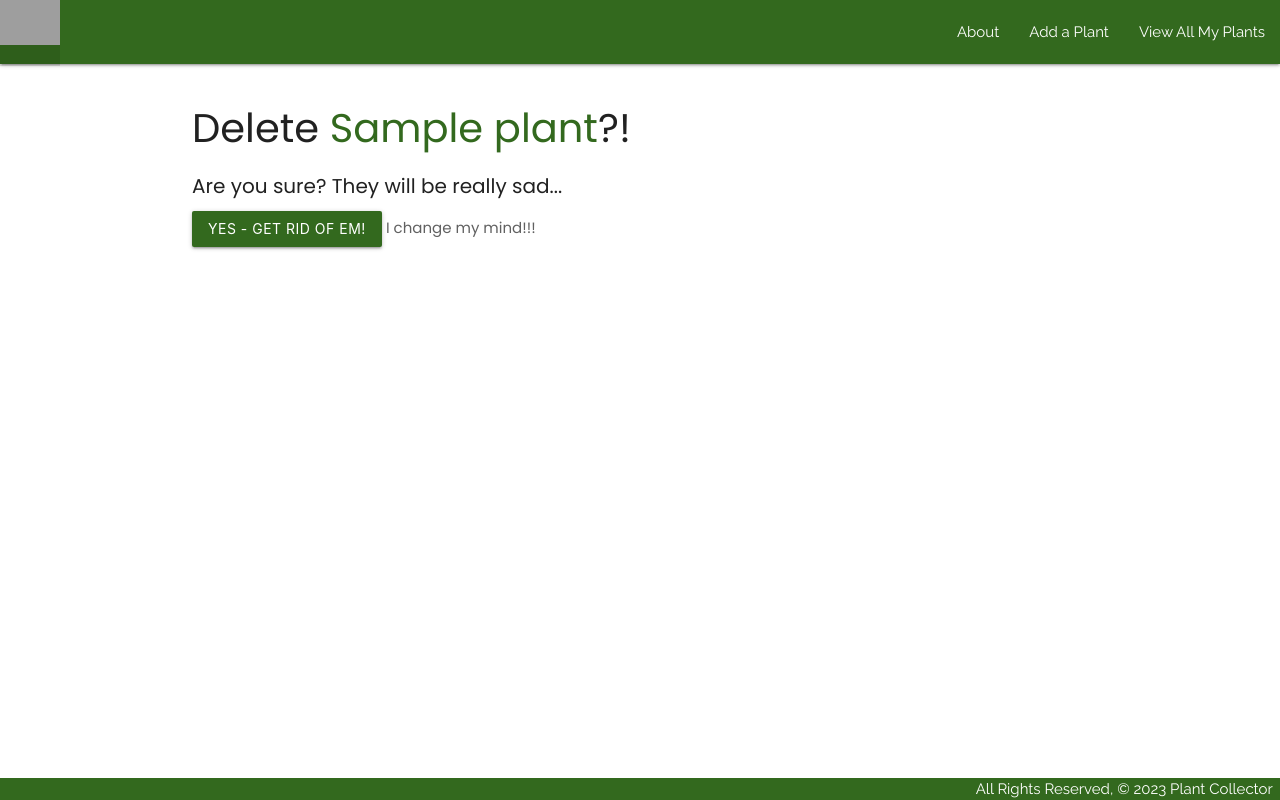
After one commit to hicass/plantcollector, a Django app: page /plants/1/delete/ in a window 1280 px wide. The commit adds this page. Run offline with Django 4.2, Linux system fonts and the light colour scheme; tables that the repository leaves empty hold one stand-in row (values such as "Sample post"); grey boxes are pictures that could not be loaded.

Commit message:
Complete the plant delete functionality, and add minimal styling.

```diff
--- a/main_app/templates/about.html
+++ b/main_app/templates/about.html
@@ -1,8 +1,10 @@
 {% extends 'base.html' %}
 
 {% block content %}
+
     <h1>About Plant Collector</h1>
     <h2>Welcome to Plant Collector - Your Personal House Plant Tracker!</h2>
+
     <p>
         At Plant Collector, we understand the joy and satisfaction of nurturing
         and growing house plants. Our app is designed to help plant enthusiasts
@@ -33,4 +35,5 @@
         thrive like never before!
     </p>
     <h5>Happy Plant Collecting!</h5>
+
 {% endblock %}
--- a/main_app/templates/base.html
+++ b/main_app/templates/base.html
@@ -14,6 +14,7 @@
     <title>Plant Collector</title>
 </head>
 <body>
+
     <header class='navbar-fixed'>
         <nav>
           <div class='nav-wrapper light-green darken-4'>
@@ -28,12 +29,15 @@
           </div>
         </nav>
       </header>
+
     <main class='container'>
         {% block content %}
         {% endblock %}
     </main>
+
     <footer class='page-footer light-green darken-4'>
         <div class='right'>All Rights Reserved, &copy; 2023 Plant Collector &nbsp;</div>
     </footer>
+
 </body>
 </html>
--- /dev/null
+++ b/main_app/templates/main_app/plant_confirm_delete.html
@@ -0,0 +1,15 @@
+{% extends 'base.html' %}
+
+{% block content %}
+
+  <h1>Delete <span class='light-green-text text-darken-4'>{{ object.name }}</span>?!</h1>
+
+  <h4>Are you sure? They will be really sad...</h4>
+
+  <form action='' method='POST'>
+    {% csrf_token %}
+    <input type='submit' value='Yes - Get rid of em!' class='btn light-green darken-4'>
+    <a href='{% url "detail" plant.id %}' class='grey-text text-darken-2'>I change my mind!!!</a>
+  </form>
+
+{% endblock %}
```
Also changed, not shown: main_app/templates/main_app/plant_form.html (+6 -3 lines).
